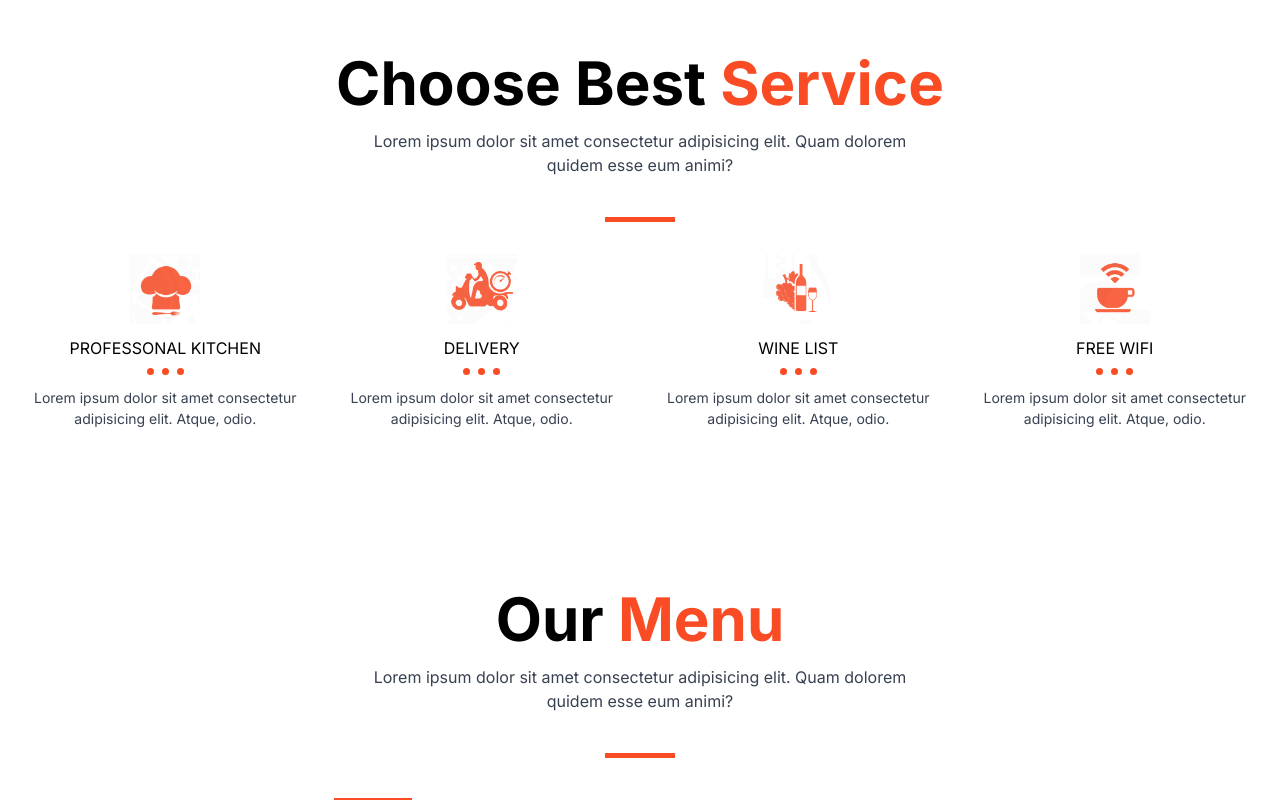
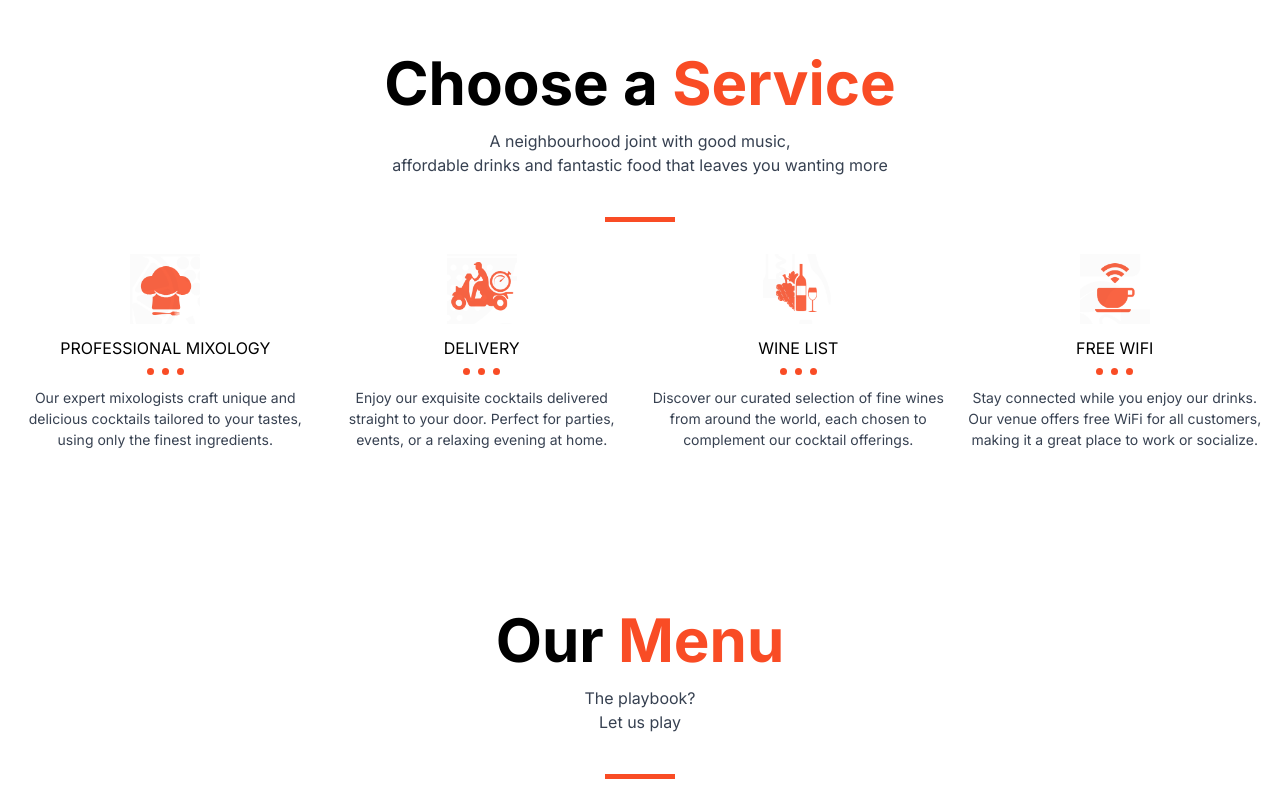
Before and after one commit to mweneh/cocktails, a Next.js app: page / in a window 1280 px wide. Shown: the part 2280-3080 px from the top of the page. Built offline with nearby package versions, Linux system fonts and the light colour scheme.

Commit message:
replaced lorem texts

```diff
--- a/src/components/Menu.tsx
+++ b/src/components/Menu.tsx
@@ -45,9 +45,9 @@ const Menu = () => {
           Our <span className="text-accent">Menu</span>
         </h2>
         <p className="text-gray-700">
-          Lorem ipsum dolor sit amet consectetur adipisicing elit. Quam dolorem
+          The playbook?
           <br />
-          quidem esse eum animi?
+          Let us play
         </p>
         <div className="w-fit mx-auto">
           <Dash />
--- a/src/components/Services.tsx
+++ b/src/components/Services.tsx
@@ -5,37 +5,38 @@ import ServicesCard from "./ServicesCard";
 const servicesData = [
   {
     img: "/services__1.png",
-    title: "Professonal Kitchen",
-    desc: "Lorem ipsum dolor sit amet consectetur adipisicing elit. Atque, odio.",
+    title: "Professional Mixology",
+    desc: "Our expert mixologists craft unique and delicious cocktails tailored to your tastes, using only the finest ingredients.",
   },
   {
     img: "/services__2.png",
     title: "Delivery",
-    desc: "Lorem ipsum dolor sit amet consectetur adipisicing elit. Atque, odio.",
+    desc: "Enjoy our exquisite cocktails delivered straight to your door. Perfect for parties, events, or a relaxing evening at home.",
   },
   {
     img: "/services__3.png",
     title: "Wine List",
-    desc: "Lorem ipsum dolor sit amet consectetur adipisicing elit. Atque, odio.",
+    desc: "Discover our curated selection of fine wines from around the world, each chosen to complement our cocktail offerings.",
   },
   {
     img: "/services__4.png",
-    title: "Free Wifi",
-    desc: "Lorem ipsum dolor sit amet consectetur adipisicing elit. Atque, odio.",
+    title: "Free WiFi",
+    desc: "Stay connected while you enjoy our drinks. Our venue offers free WiFi for all customers, making it a great place to work or socialize.",
   },
 ];
+
 
 const Services = () => {
   return (
     <div className="container pt-40">
       <div className="space-y-4 w-fit mx-auto text-center">
         <h2 className="text-4xl md:text-6xl font-bold">
-          Choose Best <span className="text-accent">Service</span>
+          Choose a <span className="text-accent">Service</span>
         </h2>
         <p className="text-gray-700">
-          Lorem ipsum dolor sit amet consectetur adipisicing elit. Quam dolorem
-          <br />
-          quidem esse eum animi?
+        A neighbourhood joint with good music,
+        <br/>
+        affordable drinks and fantastic food that leaves you wanting more
         </p>
         <div className="w-fit mx-auto">
           <Dash />
```
